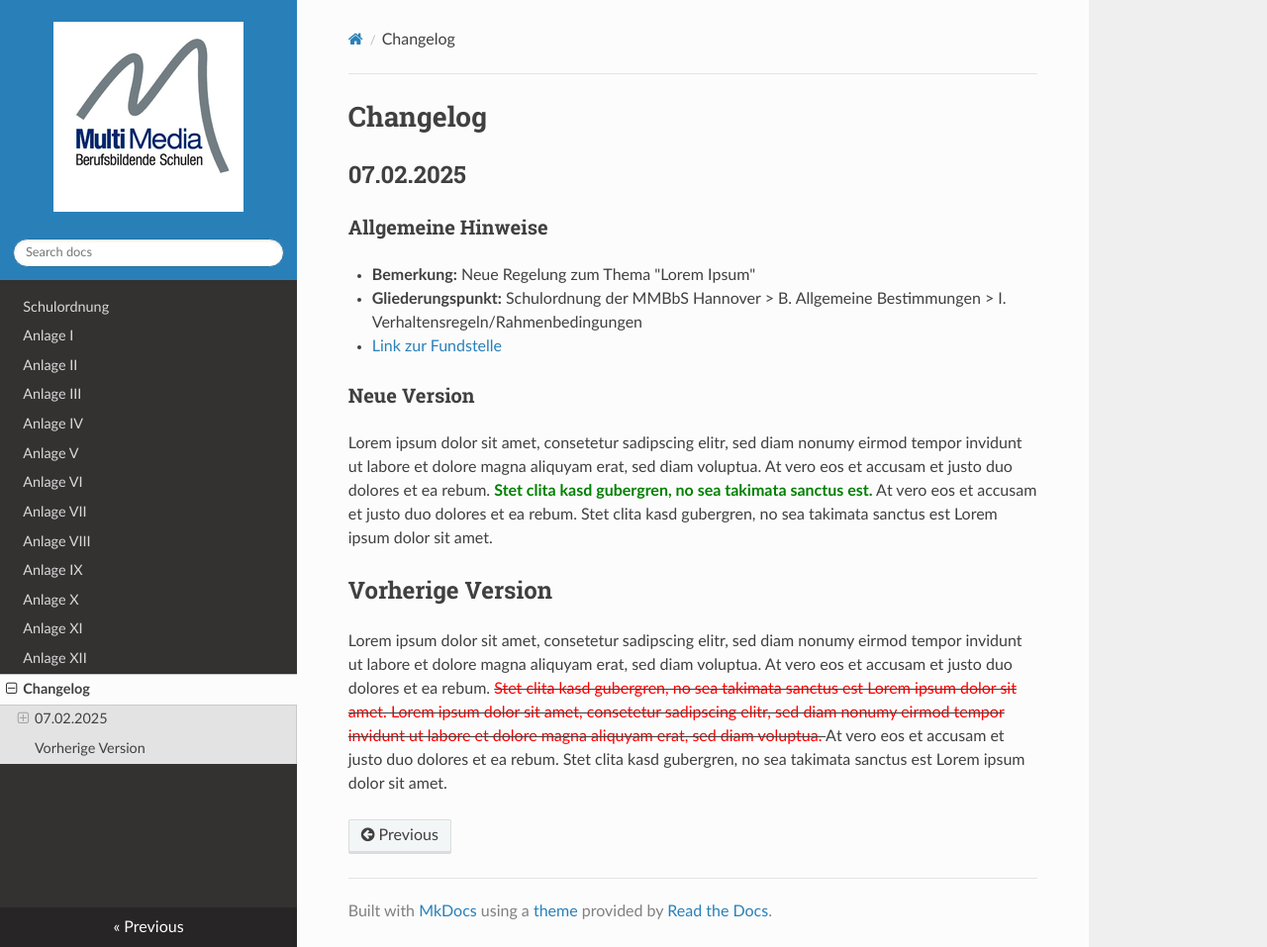
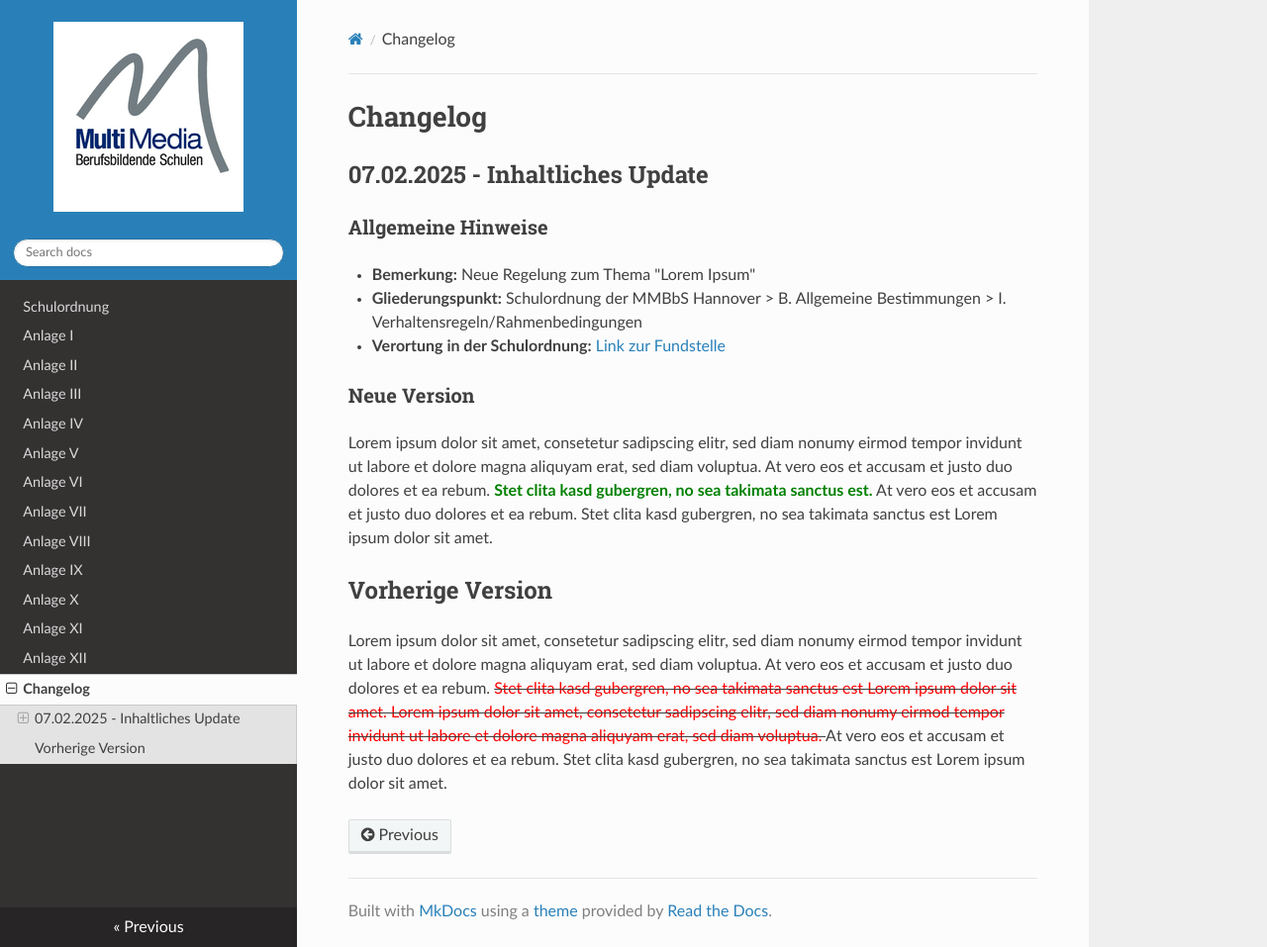
Before and after one commit to herr-nm/MMBbS_Schulordnung, an MkDocs documentation site: the page built from docs/changelog.md, in a window 1280 px wide and 957 px high. Shown: the whole window at 99% size. Built offline with MkDocs 1.6.1, drawn with Linux system fonts in a browser that asks for light colours; nearby versions of some CDN libraries.

Commit message:
Changelog Beispiel ergänzt

```diff
--- a/docs/changelog.md
+++ b/docs/changelog.md
@@ -1,12 +1,12 @@
 # Changelog
 
-## 07.02.2025
+## 07.02.2025 - Inhaltliches Update
 
 ### Allgemeine Hinweise
 
 - **Bemerkung:** Neue Regelung zum Thema "Lorem Ipsum"
 - **Gliederungspunkt:** Schulordnung der MMBbS Hannover > B. Allgemeine Bestimmungen > I. Verhaltensregeln/Rahmenbedingungen
-- [Link zur Fundstelle](index.html#i-verhaltensregelnrahmenbedingungen)
+- **Verortung in der Schulordnung:** [Link zur Fundstelle](index.html#i-verhaltensregelnrahmenbedingungen)
 
 ### Neue Version
 
```
